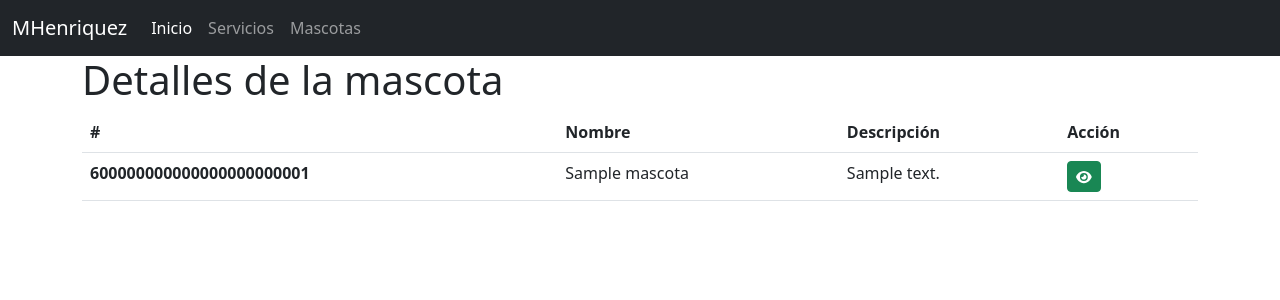
After one commit to manuelhm1993/mh-fundamentos-nodejs, a Node server app: page /mascotas/600000000000000000000001 in a window 1280 px wide. The commit adds this page. Shown: the top 300 px of the page. Run offline with Node 20, Linux system fonts and the light colour scheme; tables that the repository leaves empty hold one stand-in row (values such as "Sample post"); some libraries are stand-ins or nearby versions.

Commit message:
Show completado, vista de detalles lista

```diff
--- a/src/router/Mascotas.js
+++ b/src/router/Mascotas.js
@@ -41,4 +41,27 @@ router.post('/', async (req, res) => {
     }
 });
 
+// Show
+router.get('/:_id', async (req, res) => {
+    const _id = req.params._id;
+
+    try {
+        // const mascota = await Mascota.find().where({ _id: _id });
+        const mascota = await Mascota.findOne({ _id: _id });
+
+        res.render('mascotas/show', {
+            mascota: mascota,
+            error: false,
+        });
+    }
+    catch (err) {
+        console.log(err);
+
+        res.render('mascotas/show', {
+            error: true,
+            message: "No se encontró el id seleccionado",
+        });
+    }
+});
+
 module.exports = router;
--- /dev/null
+++ b/src/views/mascotas/show.ejs
@@ -0,0 +1,41 @@
+<!-- Agregar la ruta relativa a los includes correspondientes -->
+<%- include('./../template/header.ejs', { title: 'Mascotas - Show' }) -%>
+    <div class="container">
+        <h1>Detalles de la mascota</h1>
+
+        <% if (error) { %>
+            <p><%= message %></p>
+
+            <a href="/mascotas" class="btn btn-dark" role="button">Volver a mascotas</a>
+        <% } else { %>
+            <table class="table">
+                <thead>
+                    <tr>
+                        <th scope="col">#</th>
+                        <th scope="col">Nombre</th>
+                        <th scope="col">Descripción</th>
+                        <th scope="col">Acción</th>
+                    </tr>
+                </thead>
+                <tbody>
+                    <tr>
+                        <th scope="row"><%= mascota._id %></th>
+                        <td><%= mascota.nombre %></td>
+                        <td><%= mascota.descripcion %></td>
+                        <td>
+                            <a
+                            class="btn btn-sm btn-success"
+                            href="/mascotas/<%= mascota._id %>"
+                            role="button"
+                            title="Mostrar"
+                            aria-label="Mostrar"
+                            >
+                                <i class="fa-solid fa-eye"></i>
+                            </a>
+                        </td>
+                    </tr>
+                </tbody>
+            </table>
+        <% } %>
+    </div>
+<%- include('./../template/footer.ejs') -%>
```
Also changed, not shown: src/views/mascotas/index.ejs (+8 -10 lines).
